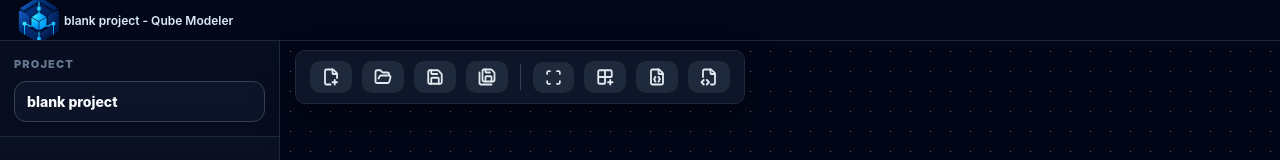
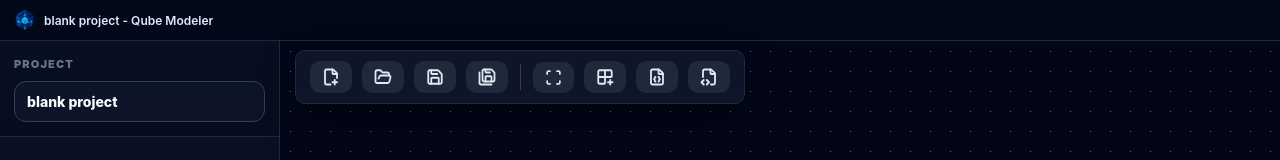
Before and after one commit to samuelandresilva/qube-modeler, a React (Vite) app: page / in a window 1280 px wide. Shown: the top 160 px of the page. Built offline with nearby package versions, Linux system fonts and the light colour scheme.

Commit message:
style(ui): enhance scrollbar styles and improve title bar layout

```diff
--- a/src/index.css
+++ b/src/index.css
@@ -15,6 +15,34 @@
 
 * {
   box-sizing: border-box;
+  scrollbar-color: var(--color-border-strong) transparent;
+  scrollbar-width: thin;
+}
+
+*::-webkit-scrollbar {
+  width: 8px;
+  height: 8px;
+}
+
+*::-webkit-scrollbar-track {
+  background: transparent;
+}
+
+*::-webkit-scrollbar-thumb {
+  min-height: 32px;
+  border: 2px solid transparent;
+  border-radius: 999px;
+  background: var(--color-border-strong);
+  background-clip: padding-box;
+}
+
+*::-webkit-scrollbar-thumb:hover {
+  background: var(--color-text-subtle);
+  background-clip: padding-box;
+}
+
+*::-webkit-scrollbar-corner {
+  background: transparent;
 }
 
 body {
@@ -54,15 +82,27 @@ select {
   flex: 0 0 40px;
   display: flex;
   align-items: center;
+  gap: 8px;
   padding-left: 14px;
   background: #020817;
   color: #dbeafe;
   user-select: none;
 }
 
+.app-title-bar__icon {
+  width: 22px;
+  height: 22px;
+  flex: 0 0 22px;
+  object-fit: contain;
+  pointer-events: none;
+}
+
 .app-title-bar__title {
+  overflow: hidden;
   font-size: 12px;
   font-weight: 600;
+  text-overflow: ellipsis;
+  white-space: nowrap;
 }
 
 .app-title-bar-divider {
```
